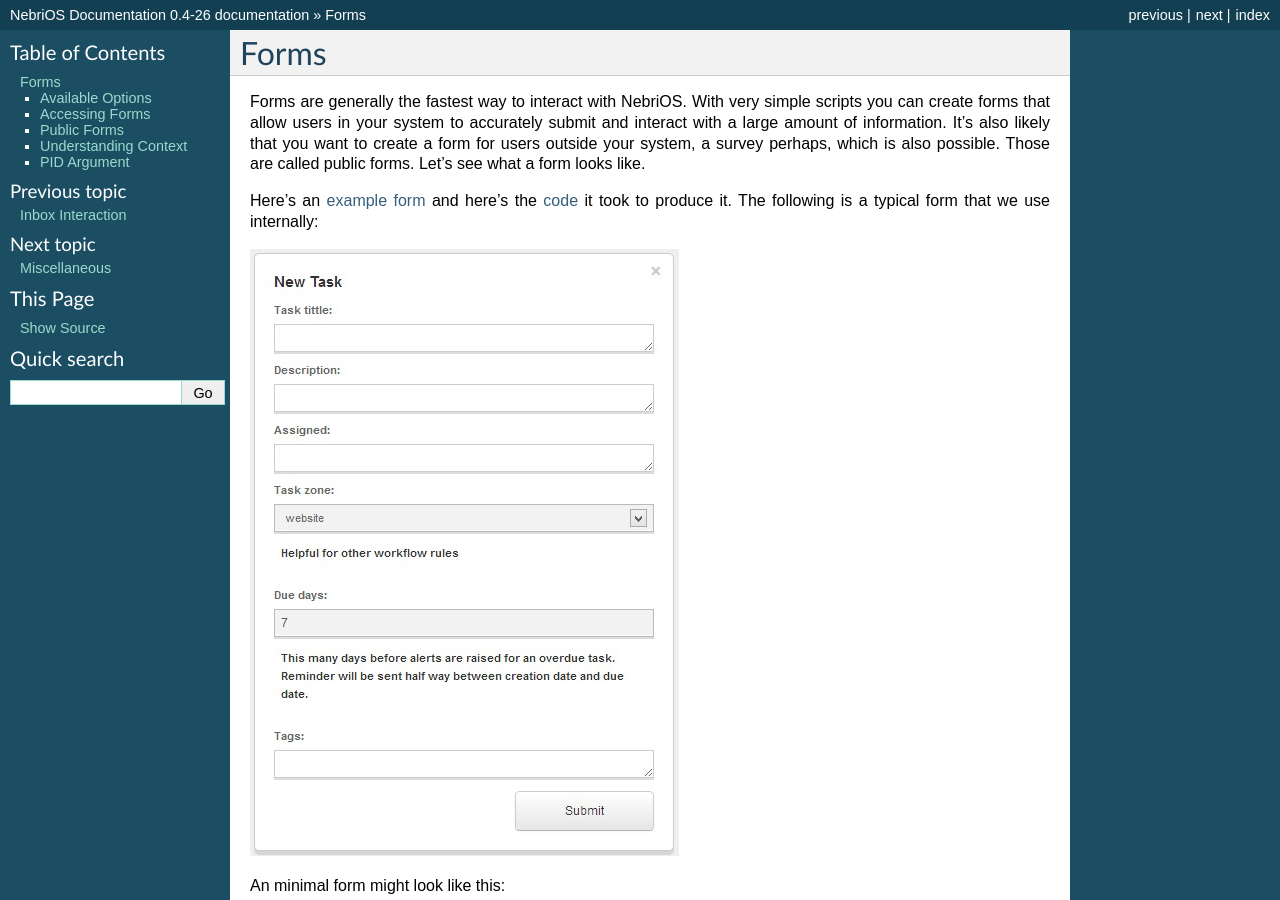
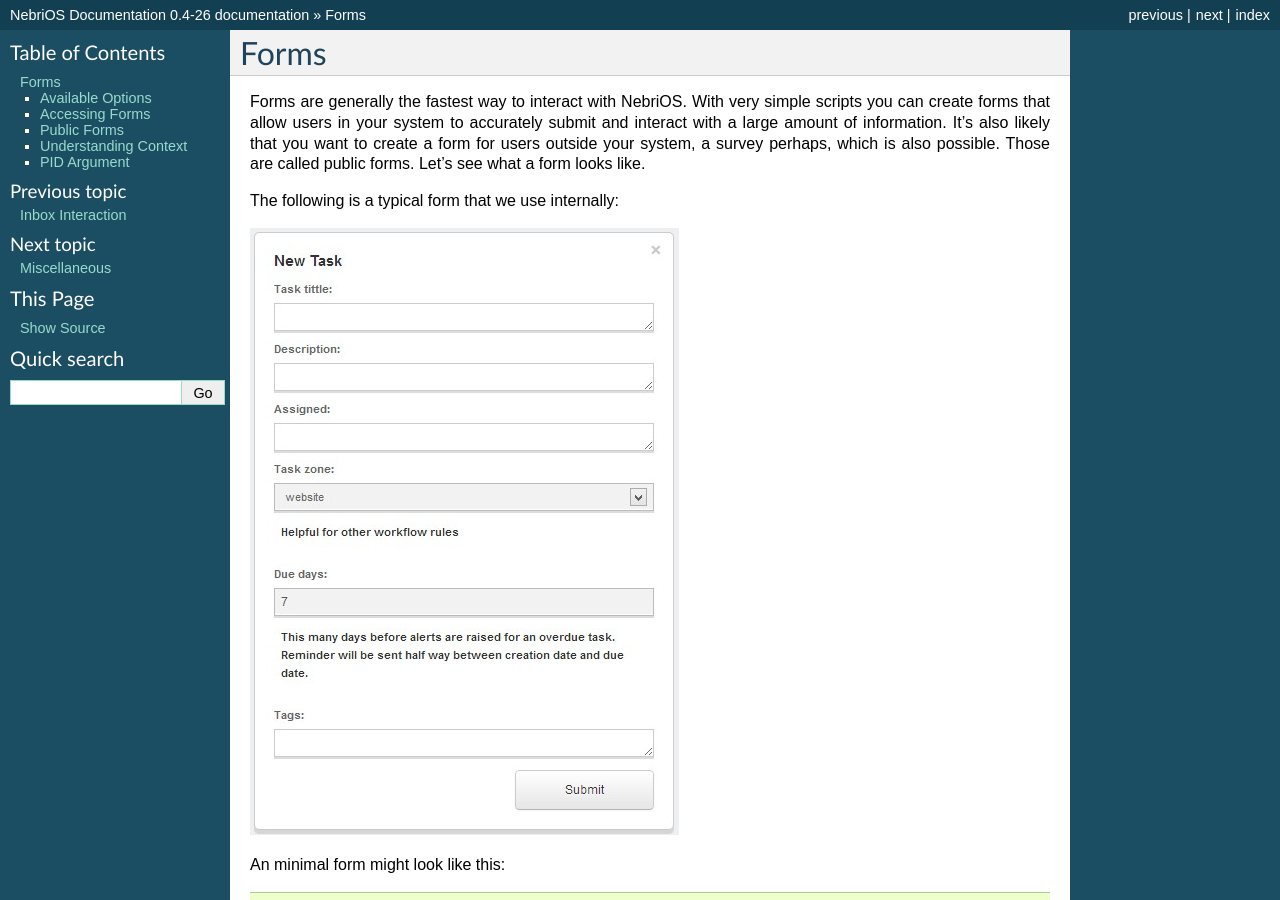
Before and after one commit to jgomo3/nebrios_docs, a Sphinx documentation site: the page built from source/forms/index.rst, in a window 1280 px wide and 900 px high. Built offline with Sphinx 7.4.7, drawn with Linux system fonts in a browser that asks for light colours.

Commit message:
removed broken links

```diff
--- a/source/forms/index.rst
+++ b/source/forms/index.rst
@@ -5,7 +5,7 @@ Forms
 
 Forms are generally the fastest way to interact with NebriOS. With very simple scripts you can create forms that allow users in your system to accurately submit and interact with a large amount of information. It's also likely that you want to create a form for users outside your system, a survey perhaps, which is also possible. Those are called public forms. Let's see what a form looks like.
 
-Here's an `example form <https://demo.nebrios.com/interact/hello_form>`_ and here's the `code <https://scripts.nebrios.com/adamnebbs/demo-form-with-every-option/>`_ it took to produce it. The following is a typical form that we use internally:
+The following is a typical form that we use internally:
 
 .. image:: /img/nebri_task_form.jpg
 
```
